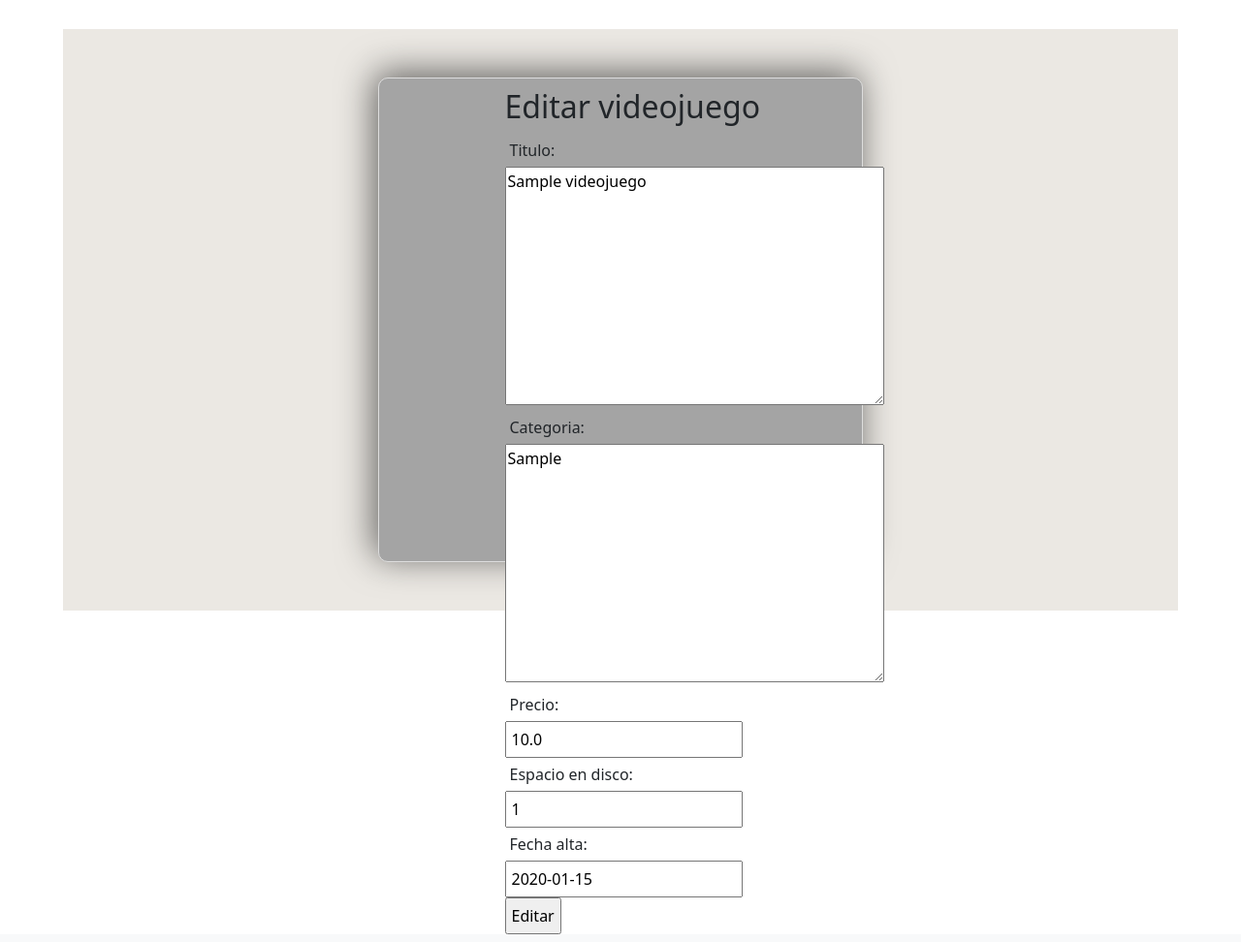
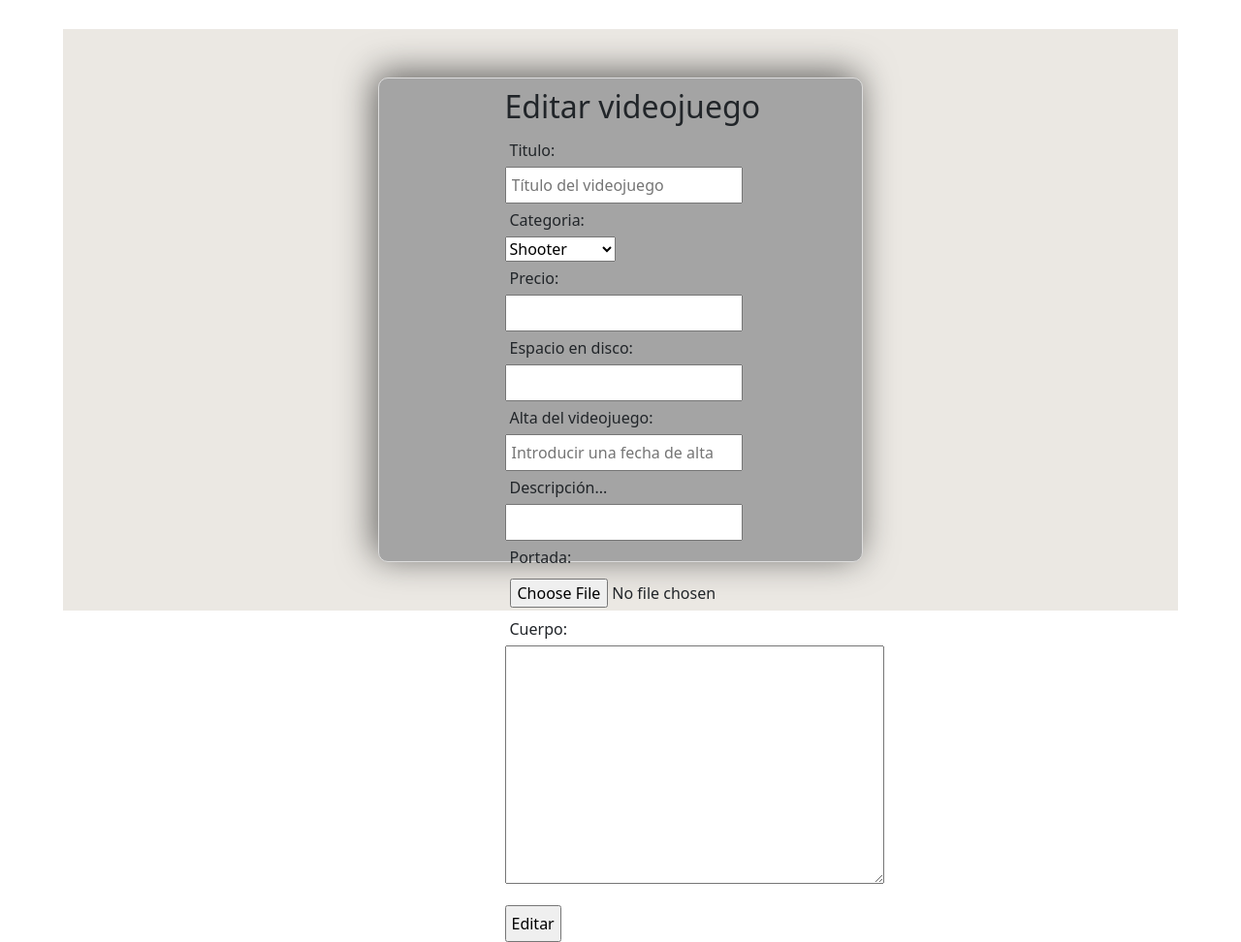
Before and after one commit to nachh07/Django-Project-, a Django app: page /videojuegos/editar/1 in a window 1280 px wide. Shown: the part 67-1039 px from the top of the page at 97% size. Run offline with Django 4.2, Linux system fonts and the light colour scheme; a user stored in the database is signed in; tables that the repository leaves empty hold one stand-in row (values such as "Sample post"); grey boxes marked "Sample" are stand-in pictures; some libraries are stand-ins or nearby versions.

Commit message:
Se realizaron las útlimas mejoras.

```diff
--- a/Videogames/forms.py
+++ b/Videogames/forms.py
@@ -1,5 +1,5 @@
 from django import forms
-from django.forms import TextInput
+from django.forms import TextInput, ModelForm
 from django.core import validators
 from Videogames.models import Videojuego
 
@@ -43,6 +43,14 @@ class FormularioVideoJuego(forms.Form):
         )
     )
 
+    descripcion = forms.CharField(
+        label='Descripción...',
+        max_length=1000,
+        required=False
+    )
+
+    portada = forms.ImageField(required=False, error_messages = {'invalid': "Solo imágenes"}, widget=forms.FileInput)
+
 class FomularioBusqueda(forms.Form):
     titulo = forms.CharField(
         max_length=50,
@@ -51,3 +59,8 @@ class FomularioBusqueda(forms.Form):
             attrs={'placeholder' : 'Buscar '}
         )
     )
+
+class RichFieldForm(ModelForm):
+    class Meta:
+        model = Videojuego
+        fields = ['cuerpo']
--- a/Videogames/models.py
+++ b/Videogames/models.py
@@ -10,8 +10,9 @@ class Videojuego(models.Model):
     precio = models.FloatField()
     espacio_en_disco = models.IntegerField()
     fecha_alta = models.DateField()
-    portada = models.ImageField(upload_to='videogames images',null=True, blank=True)
+    portada = models.ImageField(upload_to='avatares',null=True, blank=True)
     cuerpo = RichTextField(blank=True, null=True)
+    autor = models.TextField(max_length = 50)
 
     def __str__(self):
         return f'{self.titulo}'
--- a/Videogames/templates/layouts/editar_videojuego.html
+++ b/Videogames/templates/layouts/editar_videojuego.html
@@ -9,9 +9,12 @@ Editar
 <div class="content">
     <div class="box">
       <h2>Editar videojuego</h2>
-
-        <form action ={% url 'editar_videojuego' object.id %} method = "POST">{% csrf_token %}
-            {{form}}
+        {% for j in juego %}
+        <form action ={% url 'editar_videojuego' j.id %} method = "POST">{% csrf_token %}
+        {% endfor %}
+            {{formulario}}
+            {{form.media}}
+            {{form.as_p}}
             <input type="submit" value="Editar">
         </form>
     </div>
--- a/Videogames/templates/layouts/registrar_videojuego.html
+++ b/Videogames/templates/layouts/registrar_videojuego.html
@@ -10,9 +10,11 @@ Guardar videojuego
     <div class="box">
       <h2>Guardar videojuego</h2>
 
-        <form action ="" method = "POST">{% csrf_token %}
+        <form action=" " method = "POST" enctype="multipart/form-data">{% csrf_token %}
             {{formulario}}
-            <input type="submit" value="registrar">
+            {{form.media}}
+            {{form.as_p}}
+            <button type="submit">Registrar</button>
         </form>
     </div>
 </div>
--- a/Videogames/templates/layouts/ver_catalogo.html
+++ b/Videogames/templates/layouts/ver_catalogo.html
@@ -22,17 +22,19 @@ Catálogo de videojuegos
                       <th>Precio</th>
                       <th>Peso</th>
                       <th>Ingreso</th>
+                      <th>Autor</th>
                     </tr>
                   </thead>
                   <tbody>
                   {% for j in juego %}
                     <tr>
-                      <td>{{j.id}} <a href="{% url 'editar_videojuego' j.id %}">Editar <a href="{% url 'borrar_videojuego' j.id %}"> Borrar</a> </td>
+                      <td>{{j.id}} <a href="{% url 'editar_videojuego' j.id %}">Editar <a href="{% url 'borrar_videojuego' j.id %}">Borrar <a href="{% url 'ver_detalles' j.id %}"> Detalles</td>
                       <td>{{j.titulo}}</td>
                       <td>{{j.categoria}}</td>
                       <td>{{j.precio}}</td>
                       <td>{{j.espacio_en_disco}}</td>
                       <td>{{j.fecha_alta}}</td>
+                      <td>{{j.autor}}</td>
                     </tr>
                   {% endfor %}
           {% else %}
--- a/Videogames/urls.py
+++ b/Videogames/urls.py
@@ -9,7 +9,8 @@ urlpatterns = [
     path('videojuegos/about', views.about, name = 'acerca-de-nosotros'),
     path('videojuegos/catalogo', views.ver_catalogo, name = 'catalogo'),
     path('videojuegos/registrar', views.registrar_videojuego, name = 'registrar-videojuego'),
-    path('videojuegos/editar/<int:pk>', views.EditarVideojuego.as_view(), name = 'editar_videojuego'),
+    path('videojuegos/editar/<int:id>', views.editar_videojuego, name = 'editar_videojuego'),
     path('videojuegos/borrar/<int:pk>', views.BorrarVideojuego.as_view(), name = 'borrar_videojuego'),
+    path('videojuegos/detalles/<int:id>', views.ver_detalles, name = 'ver_detalles')
 
 ]
--- a/Videogames/views.py
+++ b/Videogames/views.py
@@ -1,11 +1,13 @@
 from webbrowser import get
 from django.shortcuts import render, redirect
 from Videogames.models import Videojuego
-from Videogames.forms import FormularioVideoJuego, FomularioBusqueda
+from Videogames.forms import FormularioVideoJuego, FomularioBusqueda, RichFieldForm
 from datetime import datetime
+from django.views.generic.list import ListView
 from django.views.generic.edit import UpdateView, DeleteView
 from django.contrib.auth.mixins import LoginRequiredMixin
 from django.contrib.auth.decorators import login_required
+import re
 
 def index(request):
     return render(request, 'layouts/index.html', {'title' : 'inicio'})
@@ -26,7 +28,66 @@ def ver_catalogo(request):
 @login_required
 def registrar_videojuego(request):
     if request.method == "POST":
+        # Instancias de los dos formularios para adaptar el RichText a una vista que no está basada en clase.
         formulario = FormularioVideoJuego(request.POST)
+        formtext = RichFieldForm(request.POST)
+
+        if formtext.is_valid():
+            text_data = formtext.cleaned_data
+        else:
+            text_data = 'Error al ingresar datos'
+
+        if formulario.is_valid():
+            data = formulario.cleaned_data
+            if not data['fecha_alta']:
+                fecha_alta = datetime.now()
+            else:
+                fecha_alta = data['fecha_alta']
+            videojuego = Videojuego(
+                titulo = data['titulo']
+                ,categoria = data['categoria']
+                ,precio = data['precio']
+                ,espacio_en_disco = data['espacio_en_disco']
+                ,fecha_alta = fecha_alta
+                ,autor = request.user
+                ,cuerpo = text_data
+            )
+            videojuego.save()
+            return redirect('catalogo')
+
+        else:
+            return render(request, 'layouts/registrar_videojuego.html', {'formulario' : formulario})
+    formulario = FormularioVideoJuego()
+    return render(request, 'layouts/registrar_videojuego.html', {'formulario' : formulario, 'form' : RichFieldForm()})
+
+def ver_detalles(request, id):
+
+    # Hace una limpieza de caracteres html si hubo descricpción de texto enriquecido
+    videojuego = Videojuego.objects.filter(id = id).values()
+    texto = videojuego[0]['cuerpo']
+    clean = re.compile('<.*?>')
+    limpiar_texto = lambda texto: re.sub(clean, '', texto) if len(texto) > 0 else False
+    if texto is None:
+        texto = "Sin descripción"
+    else:
+        if limpiar_texto:
+            texto = limpiar_texto(texto).replace("&nbsp;", " ")
+            texto_limpio = texto.replace('{', "").replace("}", " ").replace("cuerpo"," ").replace(":"," ").replace("'", " ")
+            return render(request, 'layouts/detalles.html', {'juego' : videojuego, 'cleaned_text' : texto_limpio, 'sin_descripcion' : texto})
+
+    return render(request, 'layouts/detalles.html', {'juego' : videojuego, 'sin_descripcion' : texto})
+
+@login_required
+def editar_videojuego(request, id):
+    videojuego = Videojuego.objects.filter(id = id).values()
+    if request.method == "POST":
+
+        formulario = FormularioVideoJuego(request.POST)
+        formtext = RichFieldForm(request.POST)
+        if formtext.is_valid():
+            text_data = formtext.cleaned_data
+        else:
+            text_data = 'Error al ingresar datos'
         if formulario.is_valid():
             data = formulario.cleaned_data
             if not data['fecha_alta']:
@@ -34,27 +95,48 @@ def registrar_videojuego(request):
             else:
                 fecha_alta = data['fecha_alta']
 
-            videojuego = Videojuego(
-                titulo = data['titulo']
-                ,categoria = data['categoria']
-                ,precio = data['precio']
-                ,espacio_en_disco = data['espacio_en_disco']
-                ,fecha_alta = fecha_alta
-            )
-            videojuego.save()
+            if data['portada'] is not None:
+                imagen = data['portada']
+
+                videojuego = Videojuego(
+                    titulo = data['titulo']
+                    ,categoria = data['categoria']
+                    ,precio = data['precio']
+                    ,espacio_en_disco = data['espacio_en_disco']
+                    ,fecha_alta = fecha_alta
+                    ,portada = imagen
+                    ,cuerpo = text_data
+                )
+
+                videojuego.save()
+
+            else:
+                videojuego = Videojuego(
+                    titulo = data['titulo']
+                    ,categoria = data['categoria']
+                    ,precio = data['precio']
+                    ,espacio_en_disco = data['espacio_en_disco']
+                    ,fecha_alta = fecha_alta
+                    ,cuerpo = text_data
+                )
+
+
+                videojuego.save()
+
             return redirect('catalogo')
 
         else:
-            return render(request, 'layouts/registrar_videojuego.html', {'formulario' : formulario})
+            return render(request, 'layouts/editar_videojuego.html', {'formulario' : formulario})
+    formulario = FormularioVideoJuego()
+    return render(request, 'layouts/editar_videojuego.html', {'formulario' : formulario, 'juego' : videojuego, 'form' : RichFieldForm()})
 
-    formulario = FormularioVideoJuego()
-    return render(request, 'layouts/registrar_videojuego.html', {'formulario' : formulario})
 
-class EditarVideojuego(LoginRequiredMixin, UpdateView):
-    model = Videojuego
-    success_url = '/videojuegos/catalogo'
-    template_name = 'layouts/editar_videojuego.html'
-    fields = ['titulo', 'categoria', 'precio', 'espacio_en_disco', 'fecha_alta']
+
+# class EditarVideojuego(LoginRequiredMixin, UpdateView):
+#     model = Videojuego
+#     success_url = '/videojuegos/catalogo'
+#     template_name = 'layouts/editar_videojuego.html'
+#     fields = ['titulo', 'categoria', 'precio', 'espacio_en_disco', 'fecha_alta', 'portada', 'cuerpo']
 
 class BorrarVideojuego(LoginRequiredMixin, DeleteView):
     model = Videojuego
--- a/main/settings.py
+++ b/main/settings.py
@@ -39,7 +39,8 @@ INSTALLED_APPS = [
     'django.contrib.messages',
     'django.contrib.staticfiles',
     'Videogames',
-    'accounts'
+    'accounts',
+    'ckeditor'
 ]
 
 MIDDLEWARE = [
```
Also changed, not shown: Videogames/templates/layouts/detalles.html (added, +26 -0 lines), Videogames/migrations/0001_initial.py (added), accounts/migrations/0001_initial.py (added), media/avatares/avatar_y24fV3e.png (added).
